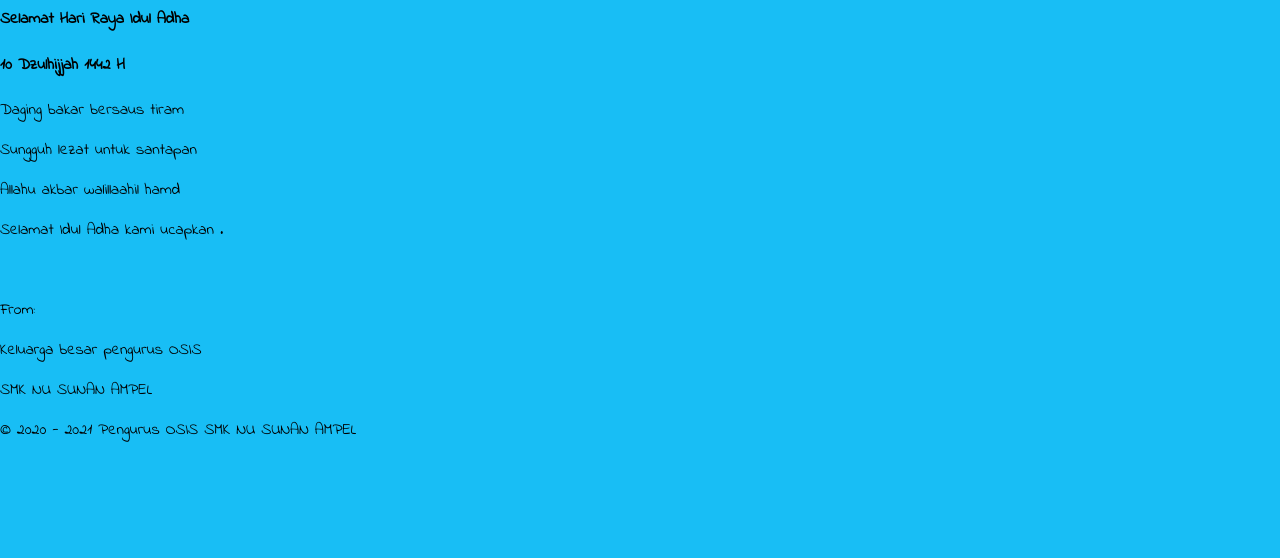
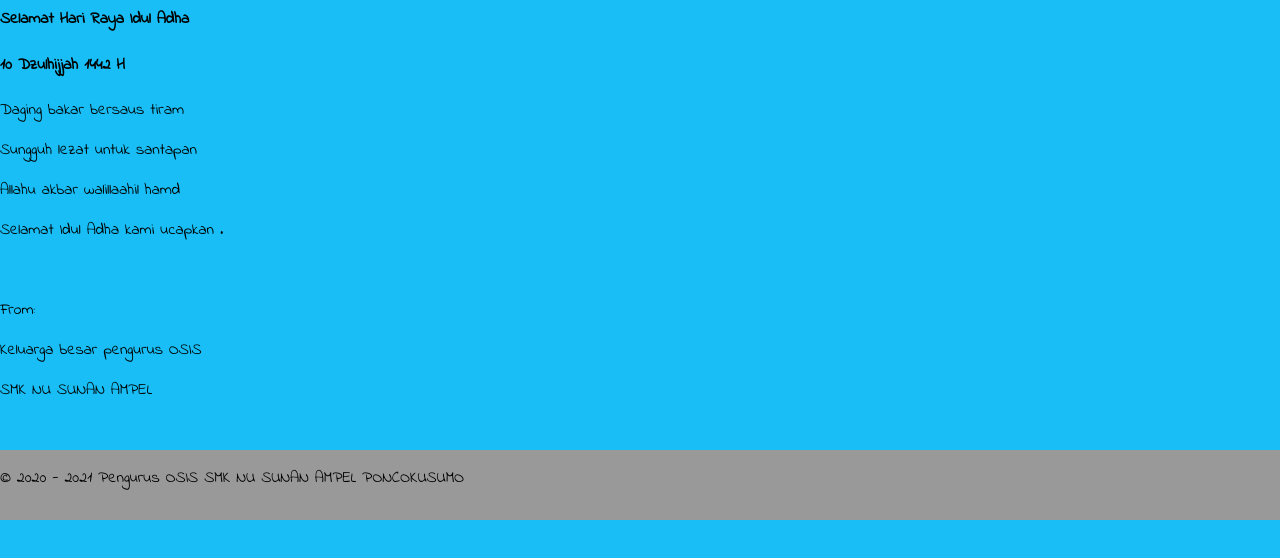
Before and after one commit to osisnusa/osisnusa.github.io, a plain HTML site: page index.html in a window 1280 px wide. Shown: the part 630-1188 px from the top of the page. Before the commit the page ends 1088 px from the top, so only its background shows below. Drawn offline with nearby package versions, Linux system fonts and the light colour scheme.

Commit message:
Update index.html

```diff
--- a/index.html
+++ b/index.html
@@ -36,8 +36,10 @@
 		</div> <!-- Tulis nama kamu di sini -->
 	</div>
 <script src="https://cdn.jsdelivr.net/npm/bootstrap@5.0.2/dist/js/bootstrap.bundle.min.js" integrity="sha384-MrcW6ZMFYlzcLA8Nl+NtUVF0sA7MsXsP1UyJoMp4YLEuNSfAP+JcXn/tWtIaxVXM" crossorigin="anonymous"></script>
-	<div class="copyright">
-    <p>&copy 2020 - 2021 Pengurus OSIS SMK NU SUNAN AMPEL</p>
+<footer>
+  <div class="copyright">
+    <p>&copy 2020 - 2021 Pengurus OSIS SMK NU SUNAN AMPEL PONCOKUSUMO</p>
   </div>
+	</footer>
 	</body>
 </html>
```
